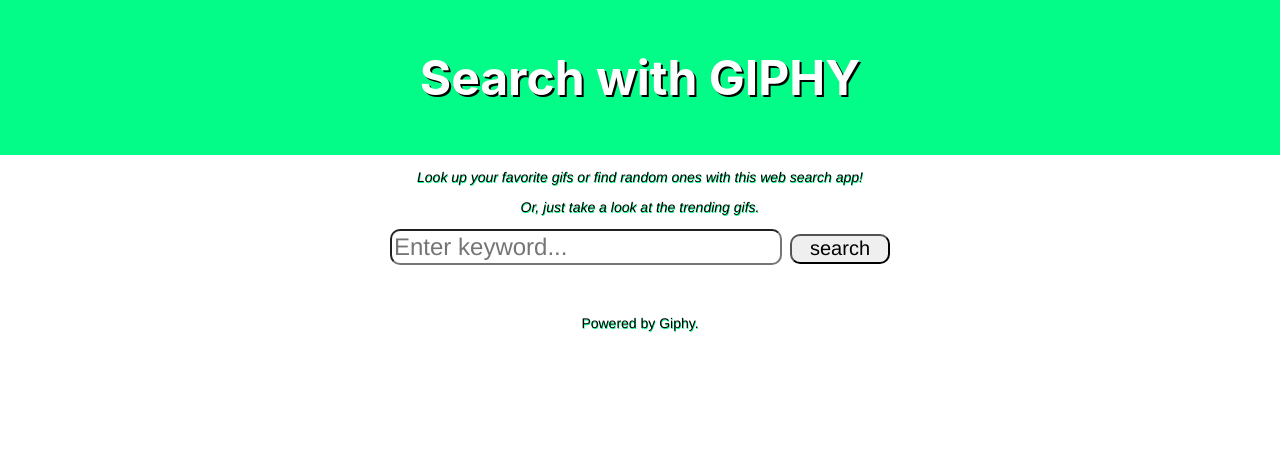
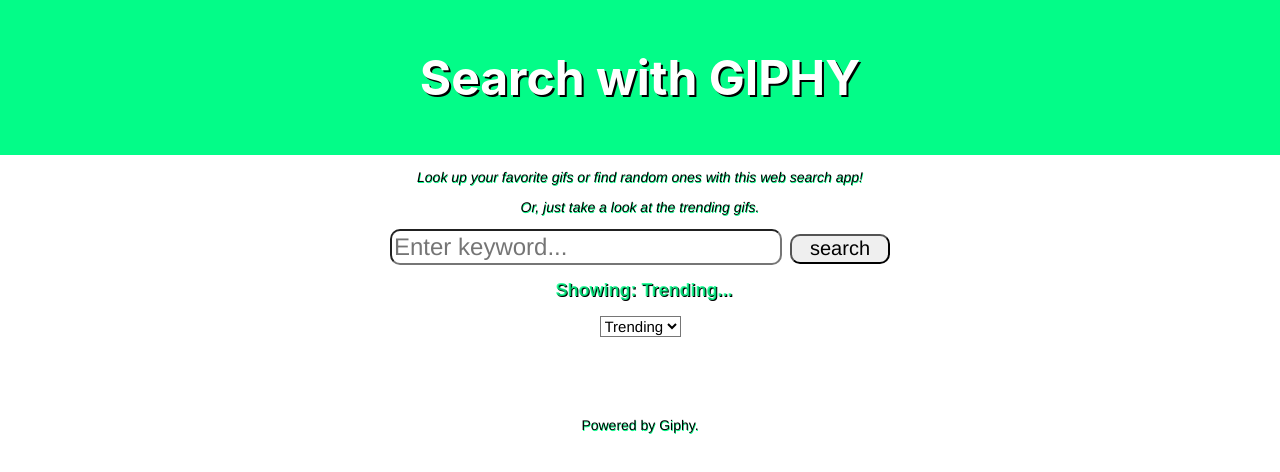
Before and after one commit to trekkatlant/GIPHYsearch, a React (Create React App) app: page / in a window 1280 px wide. Shown: the top 472 px of the page. Built offline with nearby package versions, Linux system fonts and the light colour scheme; no server answers.

Commit message:
Added select element.

```diff
--- a/src/App.js
+++ b/src/App.js
@@ -1,6 +1,7 @@
 import React, {Component} from 'react';
 import GiphyCard from './components/GiphyCard.js';
 import SearchField from './components/SearchField.js';
+import Filter from './components/Filter.js';
 import Pagination from './components/Pagination.js';
 import axios from "axios"
 import './App.css';
@@ -11,6 +12,7 @@
     this.state = {
       giphyCode: "",
       cardData: [],
+      sort: ""
     };
   }
 
@@ -76,8 +78,10 @@
             <p>Or, just take a look at the trending gifs.</p>
             </i>
           </div>
+          <SearchField val={this.handleUpdateData}/>
 
-          <SearchField val={this.handleUpdateData}/>
+          <Filter />
+
           <GiphyCard val={this.state.cardData}/>
         </div>
         <Pagination />
--- /dev/null
+++ b/src/components/Filter.js
@@ -0,0 +1,33 @@
+import React, {Component} from "react";
+import './styles/FilterStyles.css';
+
+class Filter extends Component {
+	constructor(props) {
+		super(props);
+		this.state = {
+			currentSortingBy: ""
+		}
+
+	}
+
+	updateSortingBy = (event) => {
+		this.setState({
+			currentSortingBy: event.target.value
+		})
+		//console.log(this.state.currentSortingBy);
+	};
+
+	render() {
+		return (
+			<div>
+				<select onChange={this.updateSortingBy}>
+					<option id="trending">Trending</option>
+					<option id="reddit">Reddit</option>
+					<option id="tumblr">Tumblr</option>
+				</select>
+			</div>
+		);
+	}
+}
+
+export default Filter;
--- a/src/components/GiphyCard.js
+++ b/src/components/GiphyCard.js
@@ -22,10 +22,20 @@
         return <div> {
             this.props.val.map(obj => {
                 //console.log(obj.source_tld);
+
+                //Determine what the overlay text will be by using the GIF object property provided by the GIPHY API.
                 let overlayText = obj.source_tld;
                 if(obj.source_tld === "") {
-                    overlayText = "Not listed";
+                    overlayText = "Not listed"; //Don't just display a blank space if no source was provided
                 }
+
+                else {
+                    if(!overlayText.includes("www.")) { //Standardize formatting
+                        let newText = "www.".concat(overlayText);
+                        overlayText = newText;
+                    }
+                }
+
                 return(
                     <div className="container">
                         <SingleGiphy val={obj} sourceURL={obj.source_tld} dataPublished={obj.create_datetime} />
--- a/src/components/SearchField.js
+++ b/src/components/SearchField.js
@@ -13,7 +13,8 @@
     constructor(props) {
         super(props);
         this.state = {
-            giphyCode: ""
+            giphyCode: "",
+            searched: "Showing: Trending..."
         }
     };
     handleGiphyChange = (event) => {
@@ -33,10 +34,14 @@
     };
     render() {
         return(
-            <div className="searchBar">
-                <input placeholder="Enter keyword..." onChange={this.handleGiphyChange} onKeyDown={this.handleEnter}/>
-                <button onClick={this.fetchGiphyData}>search</button>
+            <div>
+                <div className="searchBar">
+                    <input placeholder="Enter keyword..." onChange={this.handleGiphyChange} onKeyDown={this.handleEnter}/>
+                    <button onClick={this.fetchGiphyData}>search</button>
+                </div>
+                <h2>{this.state.searched}</h2>
             </div>
+
         )
     }
 };
--- a/src/components/styles/FilterStyles.css
+++ b/src/components/styles/FilterStyles.css
@@ -0,0 +1,7 @@
+select {
+	margin-bottom: 50px;
+	background: white;
+	color: black;
+	font-family: helvetica;
+	font-size: 15px;
+}
--- a/src/components/styles/SearchStyles.css
+++ b/src/components/styles/SearchStyles.css
@@ -16,5 +16,14 @@
 }
 
 .searchBar {
-	margin-bottom: 50px;
+	margin-bottom: 15px;
 }
+
+h2 {
+	text-align: center;
+	color: rgba(3, 252, 136, 0.8);
+	text-shadow: 1px 1px black;
+	font-family: arial;
+	margin-left: 8px;
+	font-size: 18px;
+}
```
